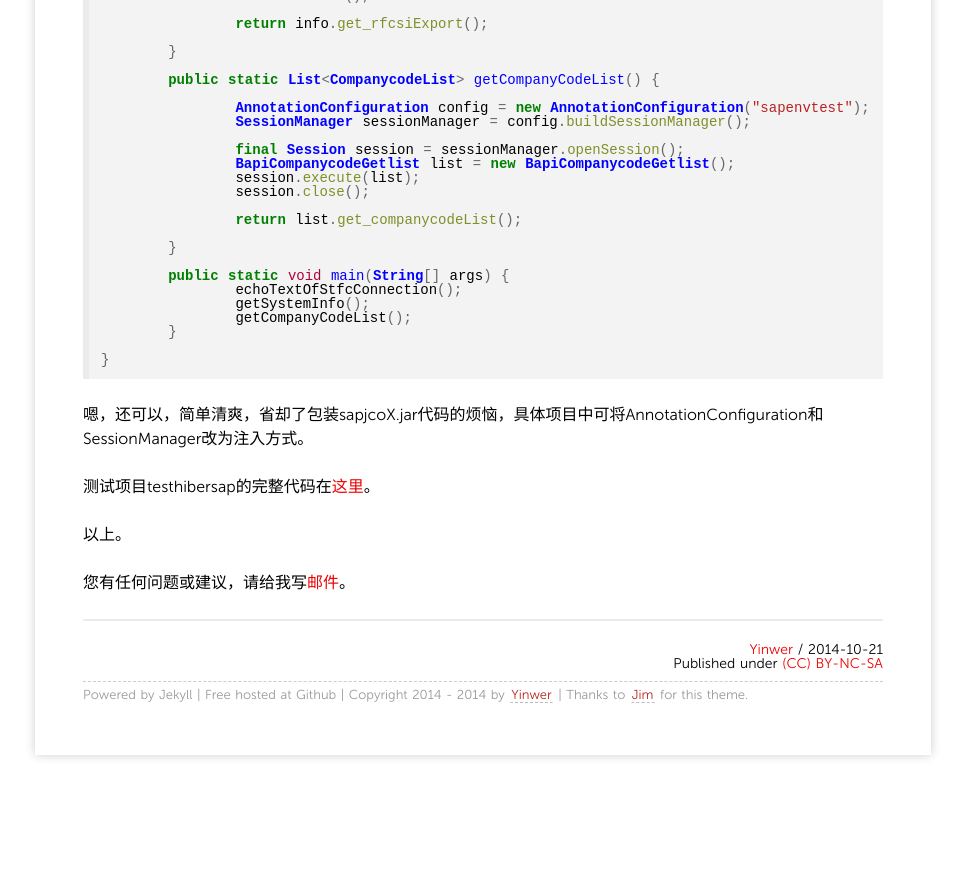
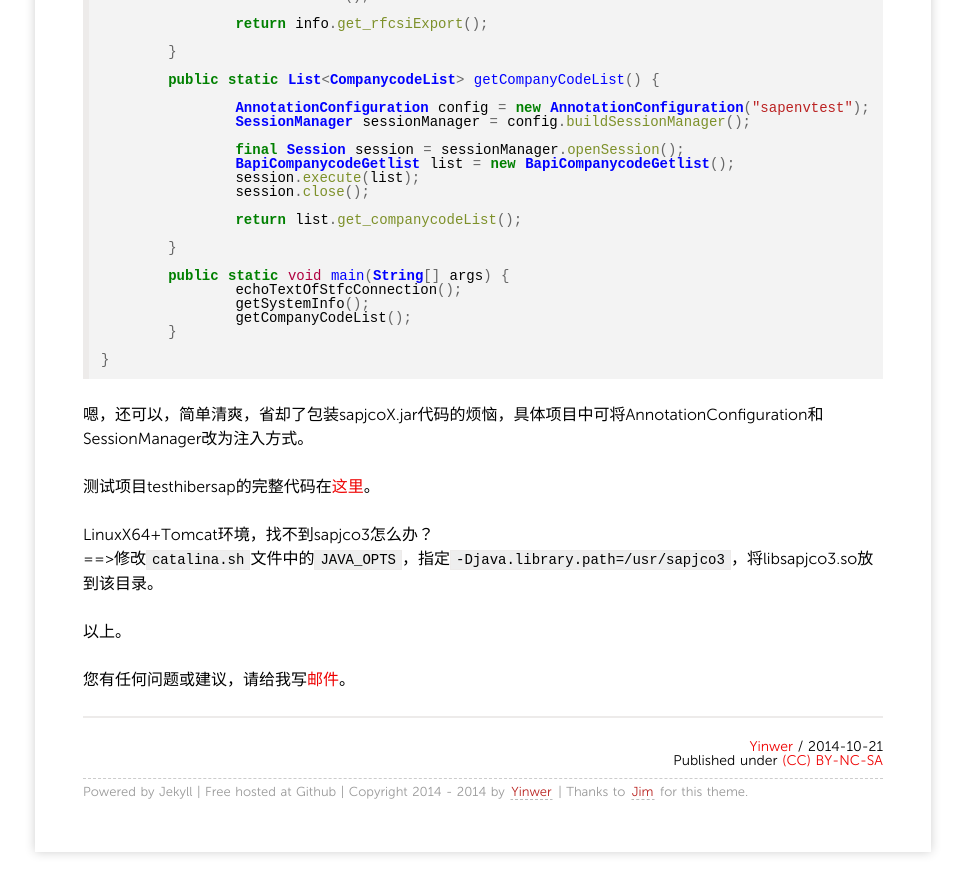
Before and after one commit to yinwer81/yinwer81.github.com, a Jekyll site: the page built from _posts/201410/2014-10-21-connect-sap-with-hibersap.md, in a window 1280 px wide and 900 px high, scrolled down 3050 px. Shown: the top 894 px of the window, without its empty margins (157-1122 px from the left). Built offline with Jekyll 4.4.1, drawn with Linux system fonts in a browser that asks for light colours; nearby versions of some CDN libraries; Markdown is read by kramdown in place of the engine named in the settings; comment, search, counter and statistics services are not loaded; before the commit the page ends 3853 px from its top, so only the background shows below that.

Commit message:
modify connect-sap-with-hibersap

```diff
--- a/_posts/201410/2014-10-21-connect-sap-with-hibersap.md
+++ b/_posts/201410/2014-10-21-connect-sap-with-hibersap.md
@@ -190,6 +190,8 @@ public class SapJCoUtil {
 
 测试项目testhibersap的完整代码在[这里](https://github.com/yinwer81/testHibersap)。
 
+LinuxX64+Tomcat环境，找不到sapjco3怎么办？<br/>
+==>修改`catalina.sh`文件中的`JAVA_OPTS`，指定`-Djava.library.path=/usr/sapjco3`，将libsapjco3.so放到该目录。
 
 以上。
 
```
